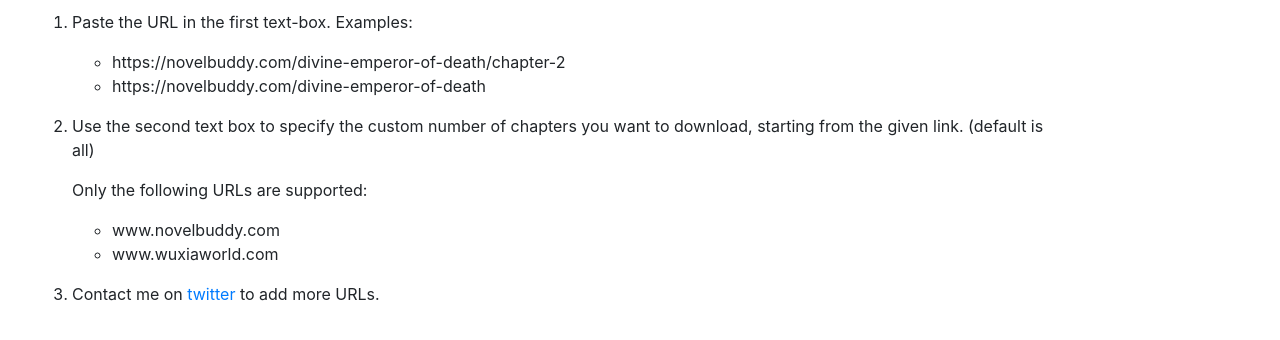
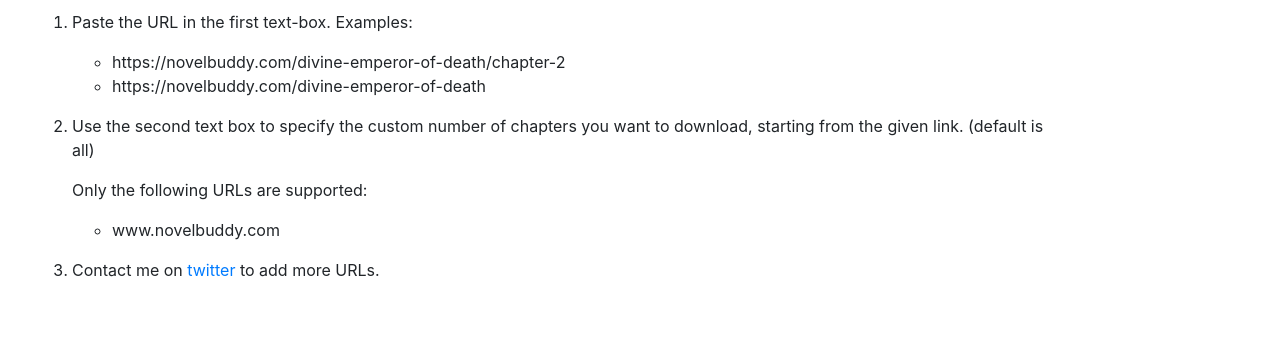
Before and after one commit to vssudarshan-projects/webnovel-downloader, a website: page index.html in a window 1280 px wide. Shown: the part 370-710 px from the top of the page. Drawn offline with nearby package versions, Linux system fonts and the light colour scheme; no server answers.

Commit message:
update urls supported

```diff
--- a/index.html
+++ b/index.html
@@ -46,7 +46,6 @@
         <p>Only the following URLs are supported:
           <ul>
             <li>www.novelbuddy.com</li>
-            <li>www.wuxiaworld.com</li>
           </ul>
         </p>
       </li>
```
